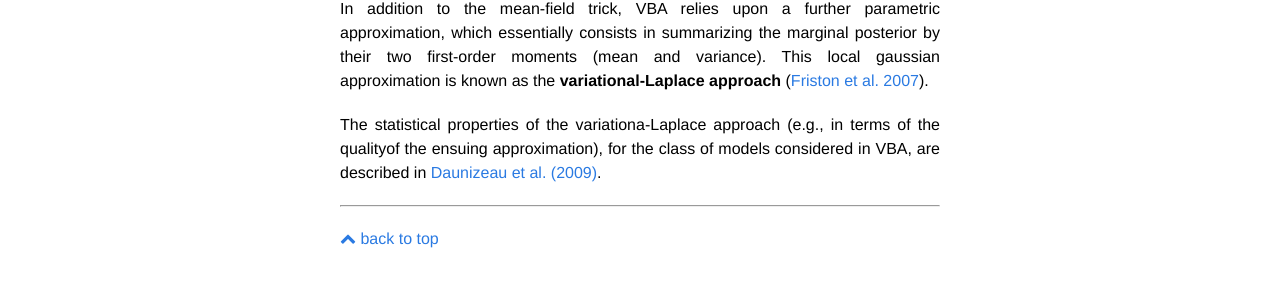
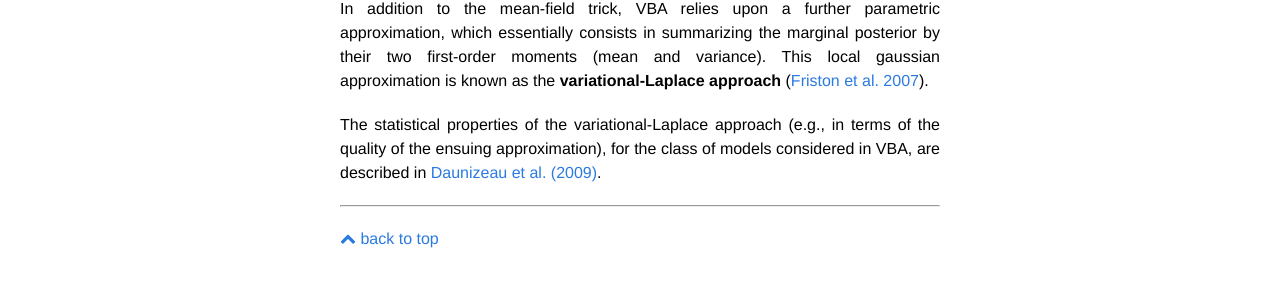
Before and after one commit to MBB-team/VBA-toolbox, a Jekyll site: the page built from _wiki/The-variational-Bayesian-approach.md, in a window 1280 px wide. Shown: the part 1494-1802 px from the top of the page. Built offline with Jekyll 4.4.1, drawn with Linux system fonts in a browser that asks for light colours; nearby versions of some CDN libraries; formulas are drawn with MathJax 3.

Commit message:
Update The-variational-Bayesian-approach.md

```diff
--- a/_wiki/The-variational-Bayesian-approach.md
+++ b/_wiki/The-variational-Bayesian-approach.md
@@ -32,4 +32,4 @@ where we have used a bi-partition of the parameter space ($$\vartheta={\vartheta
 
 In addition to the mean-field trick, VBA relies upon a further parametric approximation, which essentially consists in summarizing the marginal posterior by their two first-order moments (mean and variance). This local gaussian approximation is known as the **variational-Laplace approach** ([Friston et al. 2007](https://www.ncbi.nlm.nih.gov/pubmed/17055746)).
 
-The statistical properties of the variationa-Laplace approach (e.g., in terms of the qualityof the ensuing approximation), for the class of models considered in VBA, are described in [Daunizeau et al. (2009)](http://www.sciencedirect.com/science/article/pii/S0167278909002425).
+The statistical properties of the variational-Laplace approach (e.g., in terms of the quality of the ensuing approximation), for the class of models considered in VBA, are described in [Daunizeau et al. (2009)](http://www.sciencedirect.com/science/article/pii/S0167278909002425).
```
